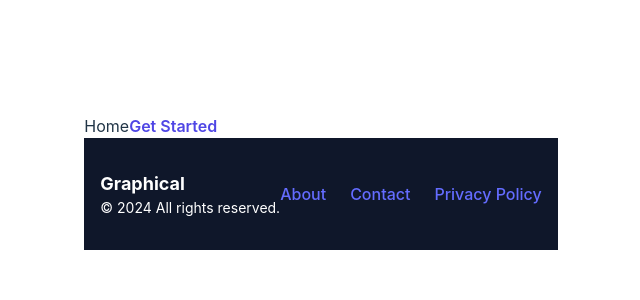
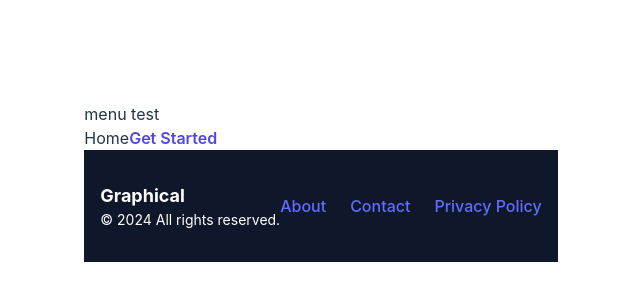
Before and after one commit to btolsen131/Graphical, a React (Vite) app in the folder graphical/: page / in a window 1280 px wide. Shown: the part 218-518 px from the top of the page, without its empty margins (319-959 px from the left). Built offline with nearby package versions, Linux system fonts and the light colour scheme.

Commit message:
Adding base for side menu

```diff
--- a/graphical/src/App.tsx
+++ b/graphical/src/App.tsx
@@ -1,13 +1,15 @@
 import { RouterProvider } from "react-router-dom";
 import { router } from "./constants/router/router.tsx";
+import { Menu } from "./components/menu.tsx"
 import { Footer } from './components/footer.tsx'
 
 function App() {
 
   return (
     <>
-    <RouterProvider router={router} />
-    <Footer/>
+      <Menu/>
+      <RouterProvider router={router} />
+      <Footer/>
     </>
   )
 }
--- /dev/null
+++ b/graphical/src/components/menu.tsx
@@ -0,0 +1,11 @@
+import React from "react";
+
+export function Menu(){
+  return (
+    <div className="container">
+      menu test
+
+    </div>
+
+  )
+}
```
